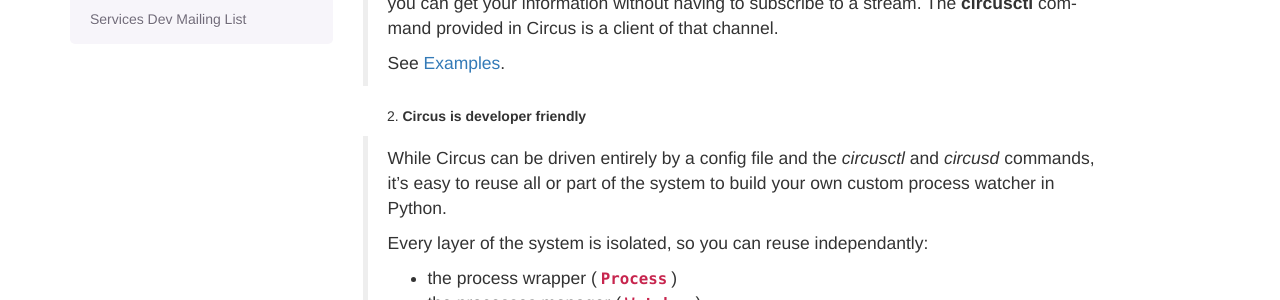
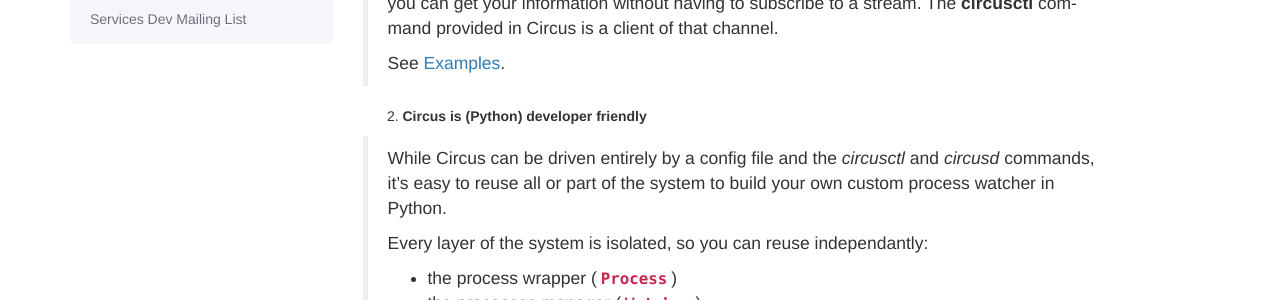
Before and after one commit to circus-tent/circus, a Sphinx documentation site: the page built from docs/source/index.rst, in a window 1280 px wide and 900 px high, scrolled down 1323 px. Shown: the part 152-452 px from the top of the window. Built offline with Sphinx 7.4.7, drawn with Linux system fonts in a browser that asks for light colours; pages that are not in the unit, such as notebooks, are missing from menus.

Commit message:
more doc

```diff
--- a/docs/source/index.rst
+++ b/docs/source/index.rst
@@ -97,7 +97,7 @@
   See :ref:`examples`.
 
 
-2. **Circus is developer friendly**
+2. **Circus is (Python) developer friendly**
 
   While Circus can be driven entirely by a config file and the
   *circusctl* and *circusd* commands, it's easy to reuse all or part of
```
